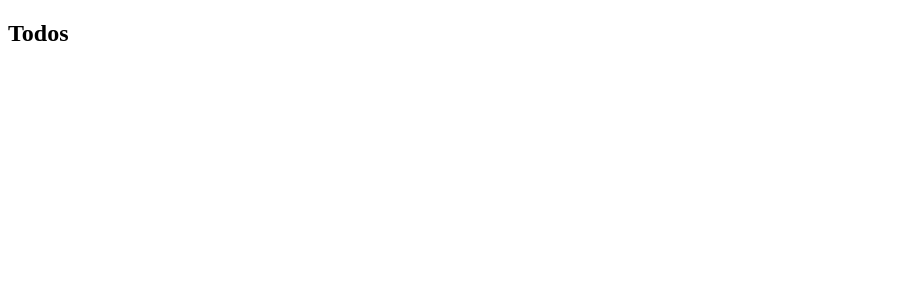
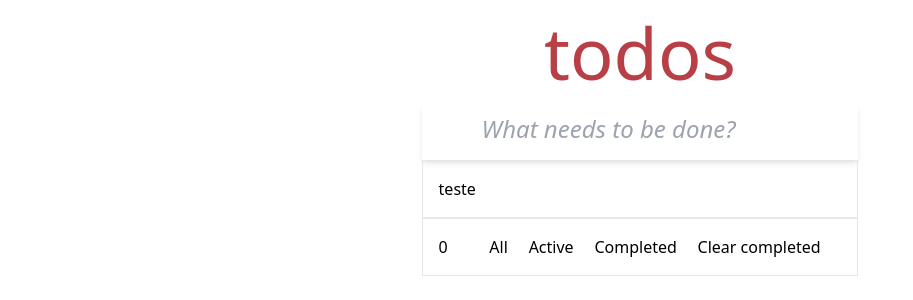
Before and after one commit to EnkiGroup/DesafioReactFrontendJunior2024, a React (Create React App) app: page /#/ in a window 1280 px wide. Shown: the top 300 px of the page, without its empty margins (0-913 px from the left). Built offline with nearby package versions, Linux system fonts and the light colour scheme.

Commit message:
first commit

```diff
--- /dev/null
+++ b/postcss.config.js
@@ -0,0 +1,6 @@
+module.exports = {
+  plugins: {
+    tailwindcss: {},
+    autoprefixer: {},
+  },
+}
--- a/public/index.html
+++ b/public/index.html
@@ -15,7 +15,7 @@
     -->
     <title>Teste front-end enContact</title>
   </head>
-  <body>
+  <body class="bg-gray-100 font-helvetica">
     <noscript>You need to enable JavaScript to run this app.</noscript>
     <div id="root"></div>
     <!--
--- a/src/app.tsx
+++ b/src/app.tsx
@@ -1,9 +1,15 @@
-import React from "react";
+import Footer from "./components/footer/Footer";
+import Header from "./components/header/Header";
+import Main from "./components/main/Main";
+import Container from "./components/ui/container/Container";
+import "./index.css";
 
 export default function App() {
   return (
-    <section>
-      <h1>Todos</h1>
-    </section>
+    <Container>
+      <Header />
+      <Main />
+      <Footer />
+    </Container>
   );
 }
--- /dev/null
+++ b/src/components/footer/Footer.tsx
@@ -0,0 +1,33 @@
+const Footer = () => {
+    return (
+      <footer
+        className="w-[35%] flex justify-between p-[16px] border border-gray-200 "
+        data-testid="footer"
+      >
+        <span className="grow">{0}</span>
+        <ul
+          className="grow flex justify-between"
+          data-testid="footer-navigation"
+        >
+          <li>
+            <a className="" href="#/">
+              All
+            </a>
+          </li>
+          <li>
+            <a className="" href="#/active">
+              Active
+            </a>
+          </li>
+          <li>
+            <a className="" href="#/completed">
+              Completed
+            </a>
+          </li>
+        </ul>
+        <button className="grow">Clear completed</button>
+      </footer>
+    );
+}
+
+export default Footer;
--- /dev/null
+++ b/src/components/header/Header.tsx
@@ -0,0 +1,12 @@
+import Input from "../ui/input/Input";
+
+const Header = () => {
+  return (
+    <header className="flex flex-col items-center justify-center gap-4 w-[35%]">
+      <h1 className="text-title-color text-7xl">todos</h1>
+      <Input />
+    </header>
+  );
+};
+
+export default Header;
--- /dev/null
+++ b/src/components/main/Main.tsx
@@ -0,0 +1,9 @@
+const Main = () => {
+  return (
+    <main className="p-[16px] border border-gray-200 w-[35%]">
+      teste
+    </main>
+  );
+};
+
+export default Main;
--- /dev/null
+++ b/src/components/ui/container/Container.tsx
@@ -0,0 +1,13 @@
+interface IContainerProps{
+    children: React.ReactNode;
+}
+
+const Container = ({ children }: IContainerProps) => {
+    return (
+        <section className="container p-4 flex flex-col justify-center items-center">
+            {children}
+        </section>
+     );
+}
+
+export default Container;
--- /dev/null
+++ b/src/components/ui/input/Input.tsx
@@ -0,0 +1,11 @@
+const Input = () => {
+  return (
+    <input
+      className="w-full shadow-md border-none focus:shadow-input-shadow-focus outline-none  p-default placeholder:italic placeholder:text-2xl placeholder:font-light"
+      type="text"
+      placeholder="What needs to be done?"
+    />
+  );
+};
+
+export default Input;
--- /dev/null
+++ b/src/index.css
@@ -0,0 +1,7 @@
+@tailwind base;
+@tailwind components;
+@tailwind utilities;
+
+*{
+    font-size: "helvetica";
+}
--- /dev/null
+++ b/tailwind.config.js
@@ -0,0 +1,21 @@
+/** @type {import('tailwindcss').Config} */
+module.exports = {
+  content: ["./index.html", "./src/**/*.{js,ts,jsx,tsx}"],
+  theme: {
+    extend: {
+      colors: {
+        "title-color": "#B83F45",
+      },
+      padding: {
+        default: "16px 16px 16px 60px",
+      },
+      boxShadow: {
+        "input-shadow-focus": " 0 -1px 2px 0 #B83F45",
+      },
+      fontFamily:{
+        'helvetica': ['Helvetica', 'sans-serif']
+      }
+    },
+  },
+  plugins: [],
+};
```
Also changed, not shown: package.json (+6 -3 lines), 1 other file (tests, documents, lock files or other folders).
